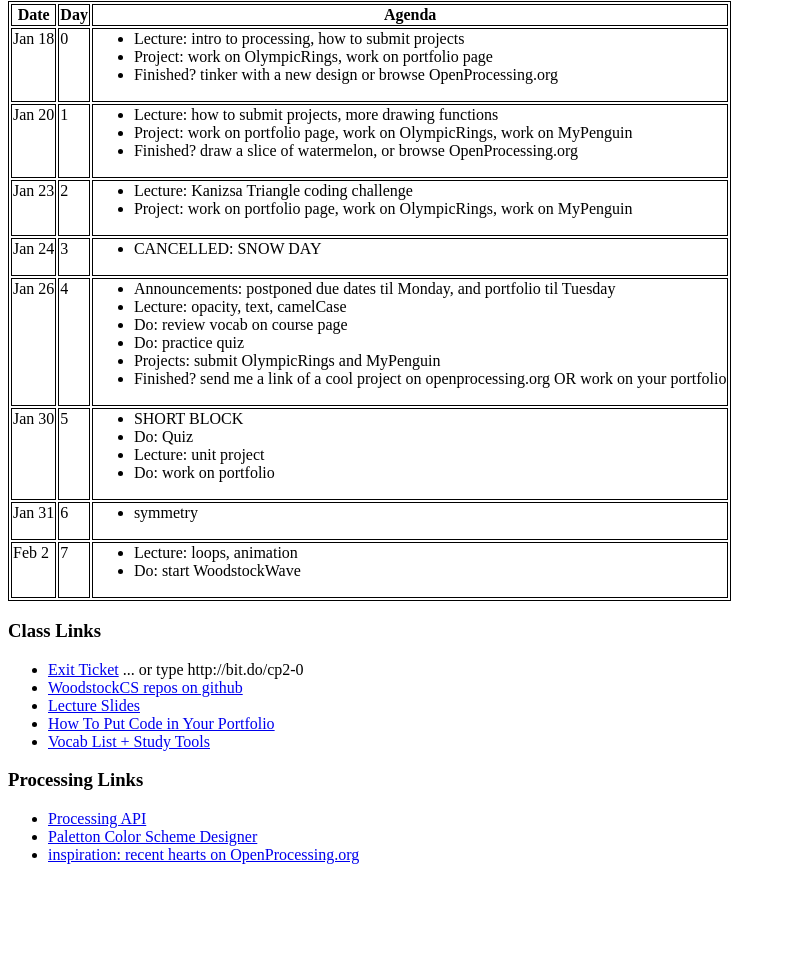
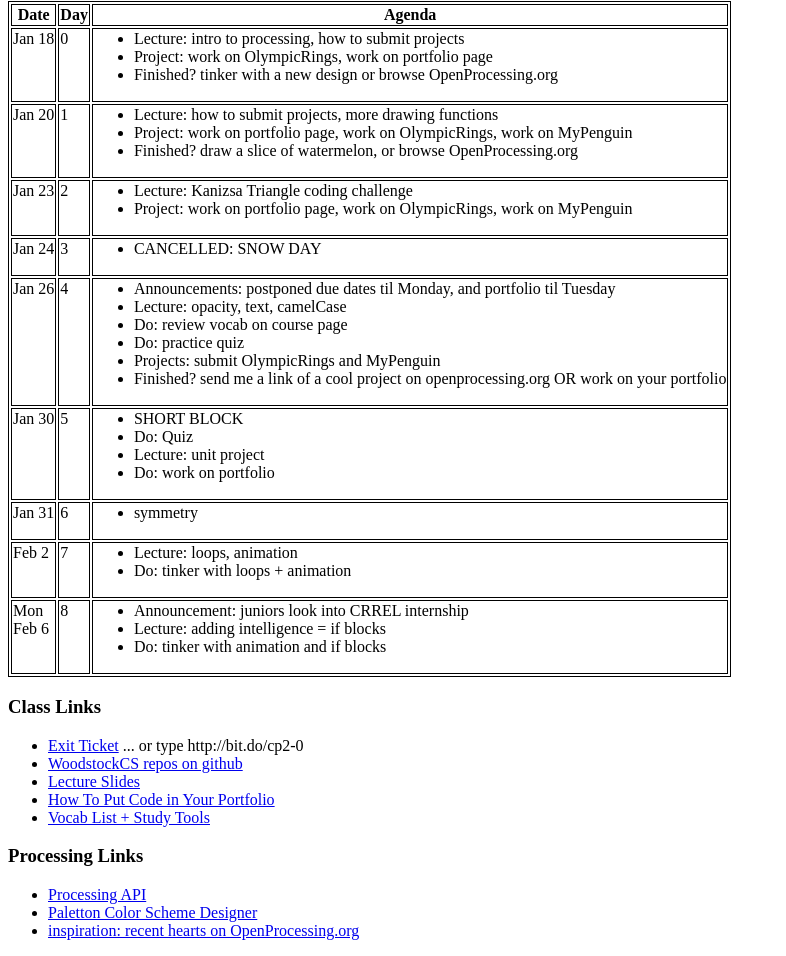
Before and after one commit to WoodstockCS/cp2, a plain HTML site: page index.html in a window 1280 px wide. Shown: the part 430-1386 px from the top of the page, without its empty margins (0-786 px from the left). Before the commit the page ends 1310 px from the top, so only its background shows below. Drawn offline with Linux system fonts and the light colour scheme.

Commit message:
add feb 6

```diff
--- a/index.html
+++ b/index.html
@@ -183,7 +183,22 @@
         <td valign="top">
           <ul>
             <li>Lecture: loops, animation</li>
-            <li>Do: start WoodstockWave
+            <li>Do: tinker with loops + animation
+          </ul>
+        </td>
+      </tr>
+      <tr>
+        <td valign="top">
+          Mon<br>Feb 6
+        </td>
+        <td valign="top">
+          8
+        </td>
+        <td valign="top">
+          <ul>
+            <li>Announcement: juniors look into CRREL internship</li>
+            <li>Lecture: adding intelligence = if blocks</li>
+            <li>Do: tinker with animation and if blocks</li>
           </ul>
         </td>
       </tr>
```
